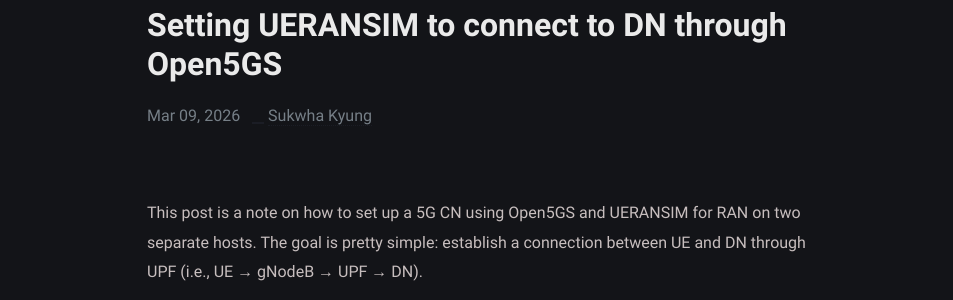
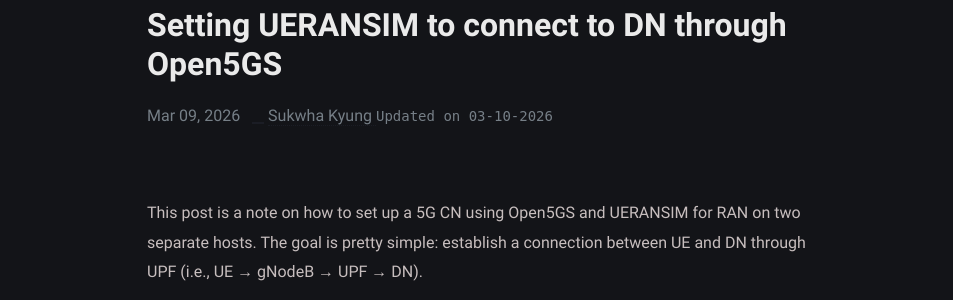
Before and after one commit to shishkebab/shishkebab.github.io, a Jekyll site: the page built from _posts/ue-open5gs-dn/2026-03-08-ue-open5gs-dn.md, in a window 1280 px wide and 900 px high. Shown: the part 233-533 px from the top of the window, without its empty margins (163-1116 px from the left). Built offline with Jekyll 4.4.1, drawn with Linux system fonts in a browser that asks for light colours; some web fonts are replaced; some of the changed text lies outside the part shown.

Commit message:
moved the location of post update status

```diff
--- a/_layouts/post.html
+++ b/_layouts/post.html
@@ -54,6 +54,9 @@
             <span itemprop="author" itemscope itemtype="https://schema.org/Person">
               <span itemprop="name">{{ site.author.name }}</span>
             </span>
+            {% if page.modified %}
+            <small class="post-updated-at">Updated on {{ page.modified | date: "%m-%d-%Y" }}</small>
+            {% endif %}
             <time hidden datetime="{{ page.modified | date_to_xmlschema }}" itemprop="dateModified">
               {{ page.date | date: "%b %d, %Y" }}
             </time>
@@ -80,10 +83,7 @@
 
     </main>
 
-    {% if page.modified %}
-      <small class="post-updated-at">updated_at {{page.modified | date: "%d-%m-%Y"}}</small>
-    {% endif %}
-    {% if page.next or page.previous %}
+{% if page.next or page.previous %}
       {% include navigation.html %}
     {% endif %}
 
```
